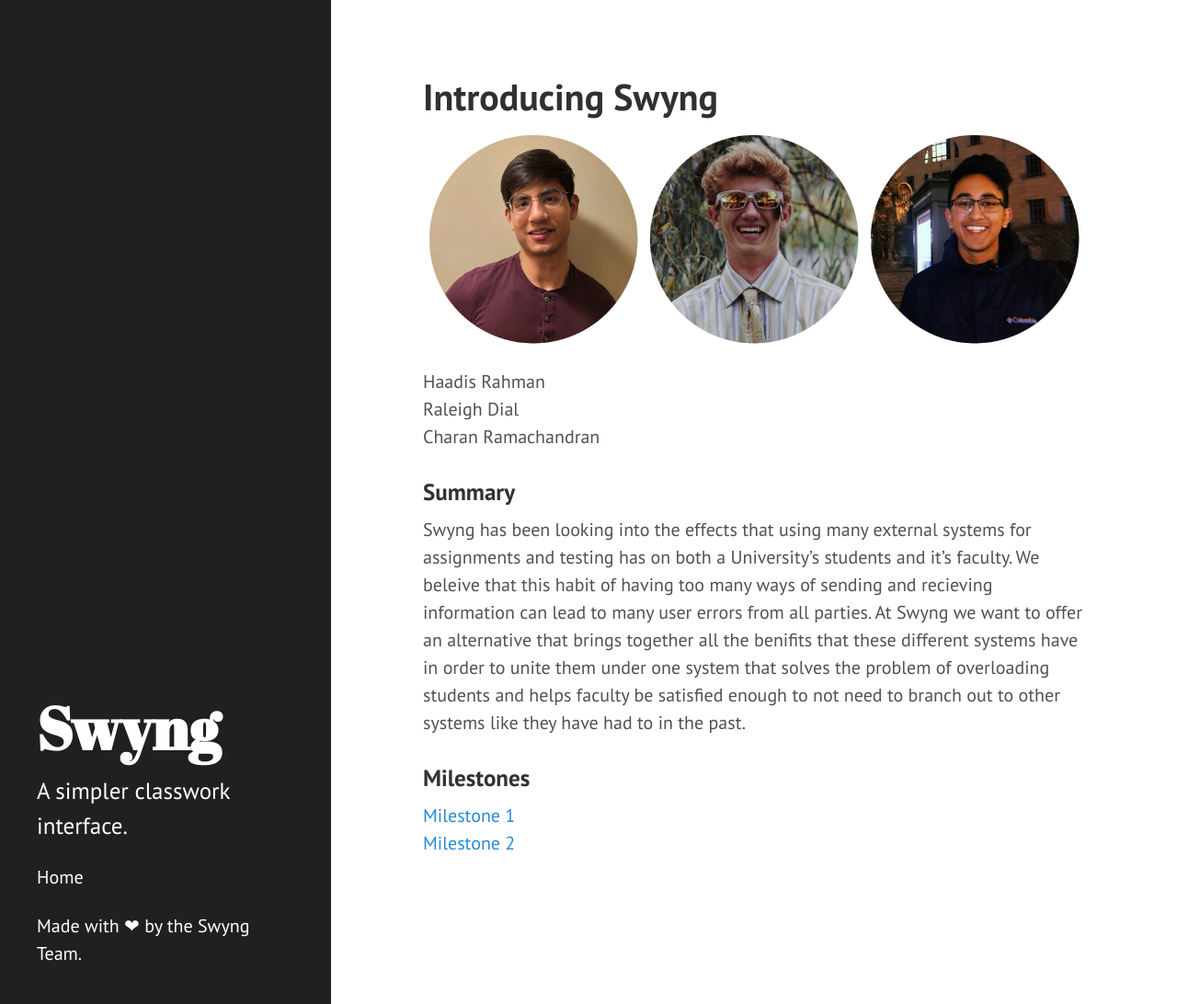
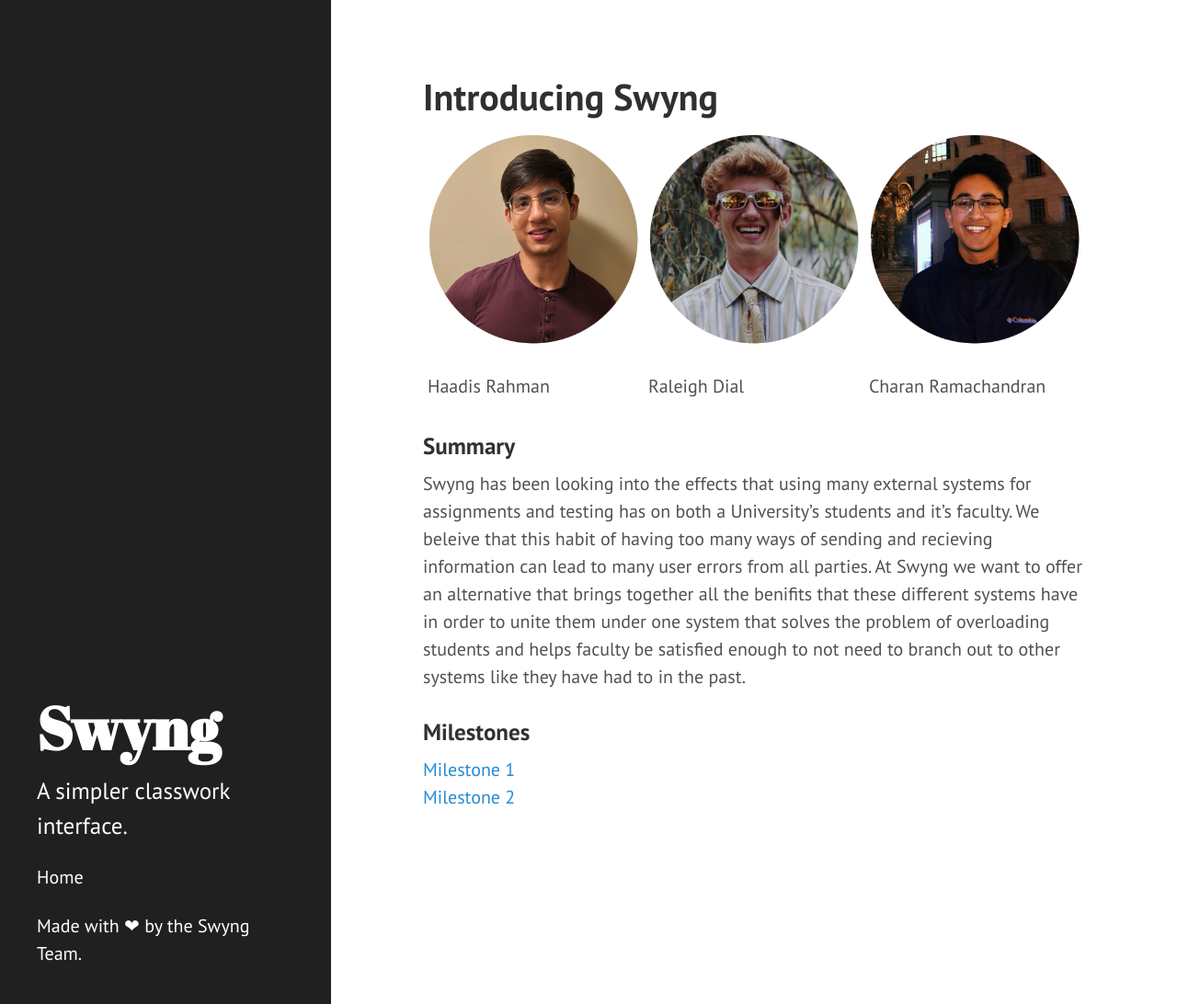
Before and after one commit to MediocreCode/4800TermProject, a Jekyll site: the page built from index.md, in a window 1280 px wide and 1092 px high. Shown: the whole window at 92% size. Built offline with Jekyll 4.4.1, drawn with Linux system fonts in a browser that asks for light colours; Markdown is read by kramdown in place of the engine named in the settings.

Commit message:
index css

```diff
--- a/index.md
+++ b/index.md
@@ -16,13 +16,13 @@
 </div>
 
 <div class="row">
-<div class="colName">
+<div class="col">
 Haadis Rahman
 </div>
-<div class="colName">
+<div class="col">
 Raleigh Dial
 </div>
-<div class="colName">
+<div class="col">
 Charan Ramachandran
 </div>
 </div>
```
